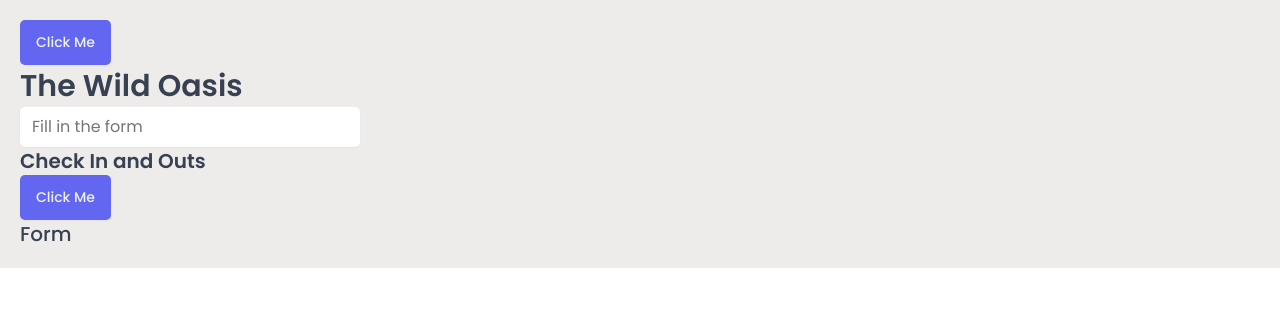
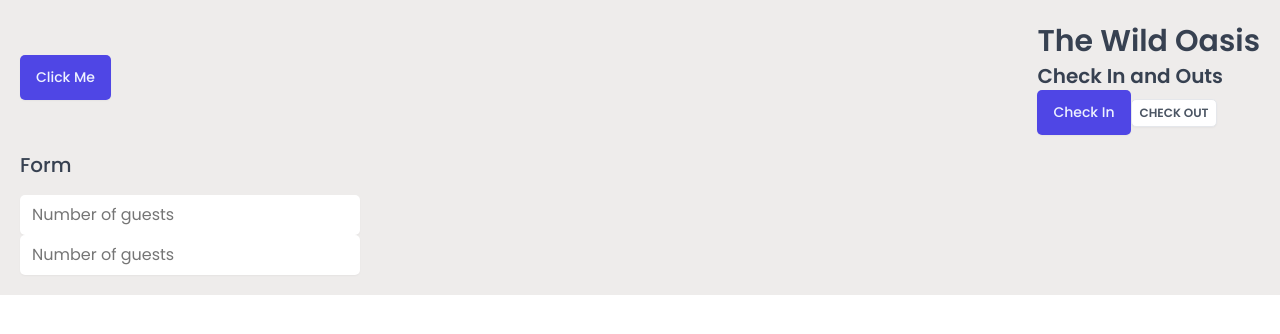
Before and after one commit to muyiwadosunmu/wild-oasis, a React (Vite) app: page / in a window 1280 px wide. Shown: the top 334 px of the page. Built offline with nearby package versions, Linux system fonts and the light colour scheme; a web font is replaced by a local one.

Commit message:
Building more reusable styled components

```diff
--- a/src/App.jsx
+++ b/src/App.jsx
@@ -3,6 +3,7 @@
 import Button from "./ui/Button";
 import Input from "./ui/Input";
 import Heading from "./ui/Heading";
+import Row from "./ui/Row";
 
 const StyledApp = styled.div`
   background-color: #eeeceb;
@@ -14,12 +15,37 @@
     <>
       <GlobalStyles />
       <StyledApp>
-        <Button>Click Me</Button>
-        <Heading as="h1">The Wild Oasis</Heading>
-        <Input placeholder="Fill in the form" />
-        <Heading as="h2">Check In and Outs</Heading>
-        <Button>Click Me</Button>
-        <Heading as="h3">Form</Heading>
+        <Row>
+          <Row type="horizontal">
+            <Button>Click Me</Button>
+            <div>
+              <Heading as="h1">The Wild Oasis</Heading>
+              <Heading as="h2">Check In and Outs</Heading>
+              <Button
+                variation="primary"
+                size="medium"
+                onClick={() => alert("Check In")}
+              >
+                Check In
+              </Button>
+              <Button
+                variation="secondary"
+                size="small"
+                onClick={() => alert("Check Out")}
+              >
+                Check Out
+              </Button>
+            </div>
+          </Row>
+          <Row>
+            <Heading as="h3">Form</Heading>
+            <form>
+              <Input placeholder="Number of guests" />
+              <br />
+              <Input placeholder="Number of guests" />
+            </form>
+          </Row>
+        </Row>
       </StyledApp>
     </>
   );
--- a/src/ui/Button.jsx
+++ b/src/ui/Button.jsx
@@ -49,18 +49,15 @@
 };
 
 const Button = styled.button`
-  font-size: 1.4rem;
-  padding: 1.2rem 1.6rem;
-  font-weight: 500;
   border: none;
   border-radius: var(--border-radius-sm);
-  background-color: var(--color-brand-500);
   box-shadow: var(--shadow-sm);
-  color: var(--color-brand-50);
-  cursor: pointer;
-  &:hover {
-    background-color: var(--color-brand-700);
-  }
+  ${(props) => sizes[props.size]}
+  ${(props) => variations[props.variation]}
 `;
 
+Button.defaultProps = {
+  variation: "primary",
+  size: "medium",
+};
 export default Button;
--- /dev/null
+++ b/src/ui/Row.jsx
@@ -0,0 +1,22 @@
+import styled, { css } from "styled-components";
+
+const Row = styled.div`
+  display: flex;
+  ${(props) =>
+    props.type === "horizontal" &&
+    css`
+      justify-content: space-between;
+      align-items: center;
+    `}
+  ${(props) =>
+    props.type === "vertical" &&
+    css`
+      flex-direction: column;
+      gap: 1.6rem;
+    `}
+`;
+Row.defaultProps = {
+  type: "vertical",
+};
+
+export default Row;
```
